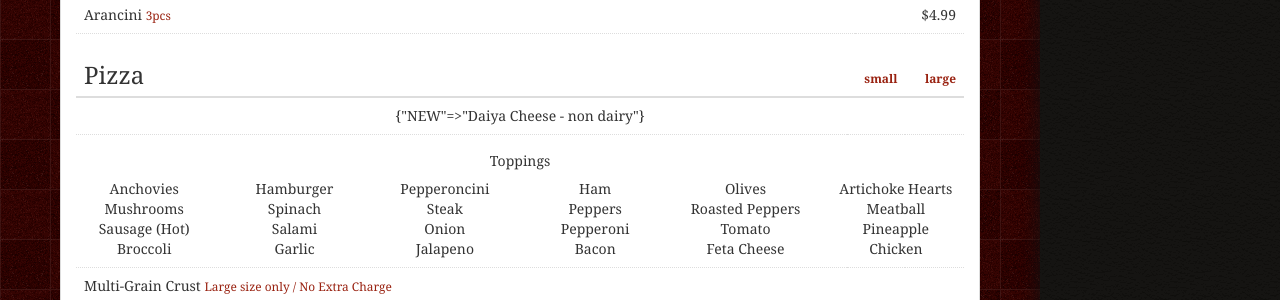
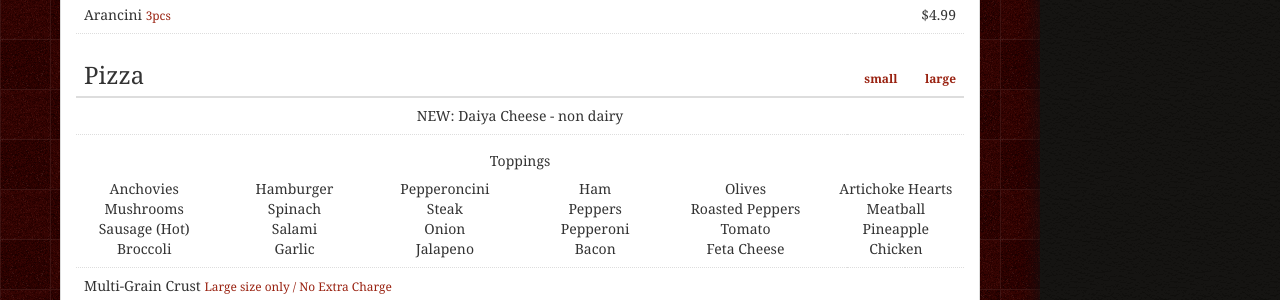
Before and after one commit to absolute413/PizzaAcademy.com, a Jekyll site: the page built from _public/menu/index.html, in a window 1280 px wide. Shown: the part 1510-1810 px from the top of the page. Built offline with Jekyll 4.4.1, drawn with Linux system fonts in a browser that asks for light colours; nearby versions of some CDN libraries; some web fonts are replaced.

Commit message:
Whoops - not a key: val

```diff
--- a/_data/menu.yaml
+++ b/_data/menu.yaml
@@ -182,7 +182,7 @@
 
 
 - name: Pizza
-  details: [NEW: Daiya Cheese - non dairy]
+  details: ["NEW: Daiya Cheese - non dairy"]
   toppings: [Anchovies, Hamburger, Pepperoncini, Ham, Olives, Artichoke Hearts, Mushrooms, Spinach, Steak, Peppers, Roasted Peppers, Meatball, Sausage (Hot), Salami, Onion, Pepperoni, Tomato, Pineapple, Broccoli, Garlic, Jalapeno, Bacon, Feta Cheese, Chicken]
   sizes:
     - small
```
